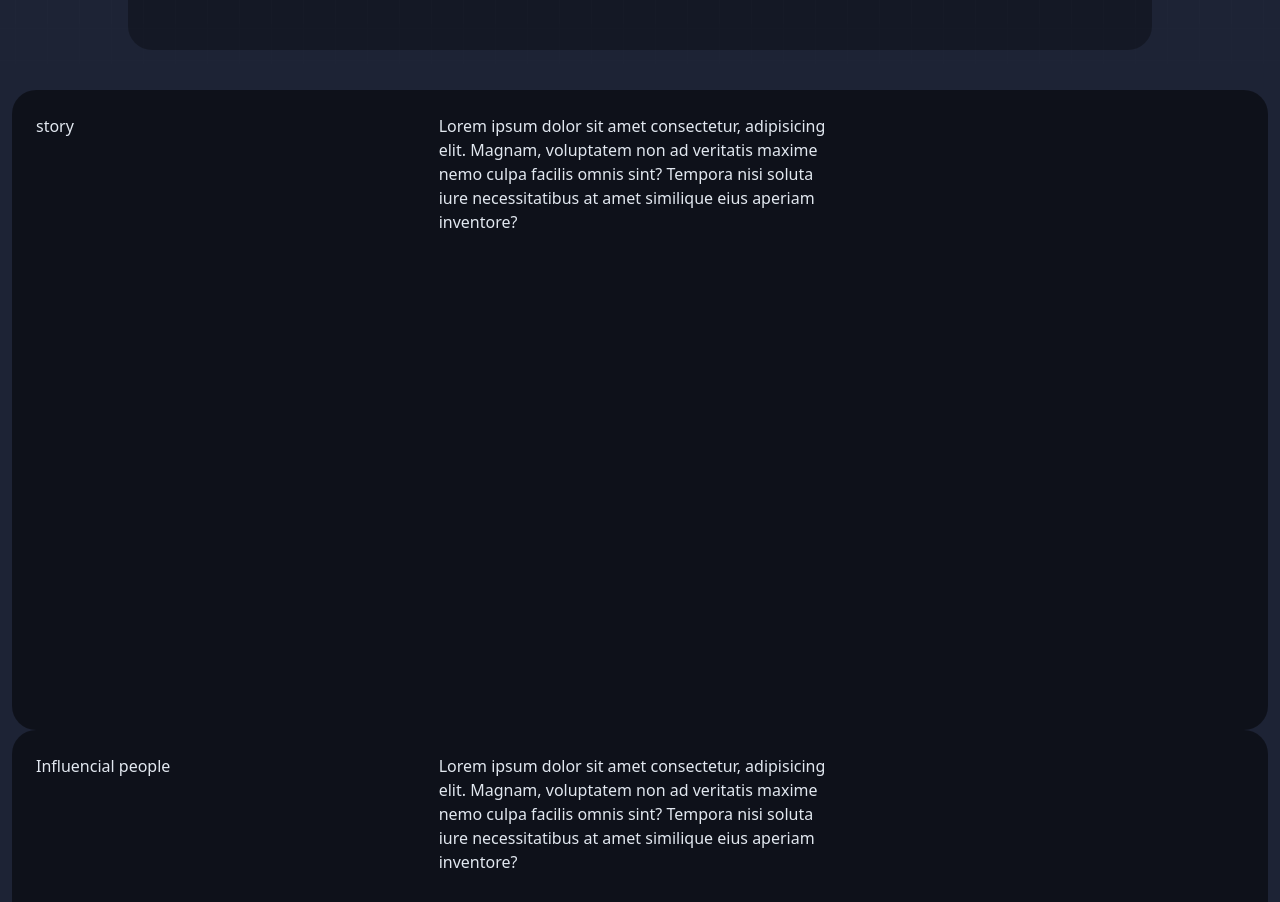
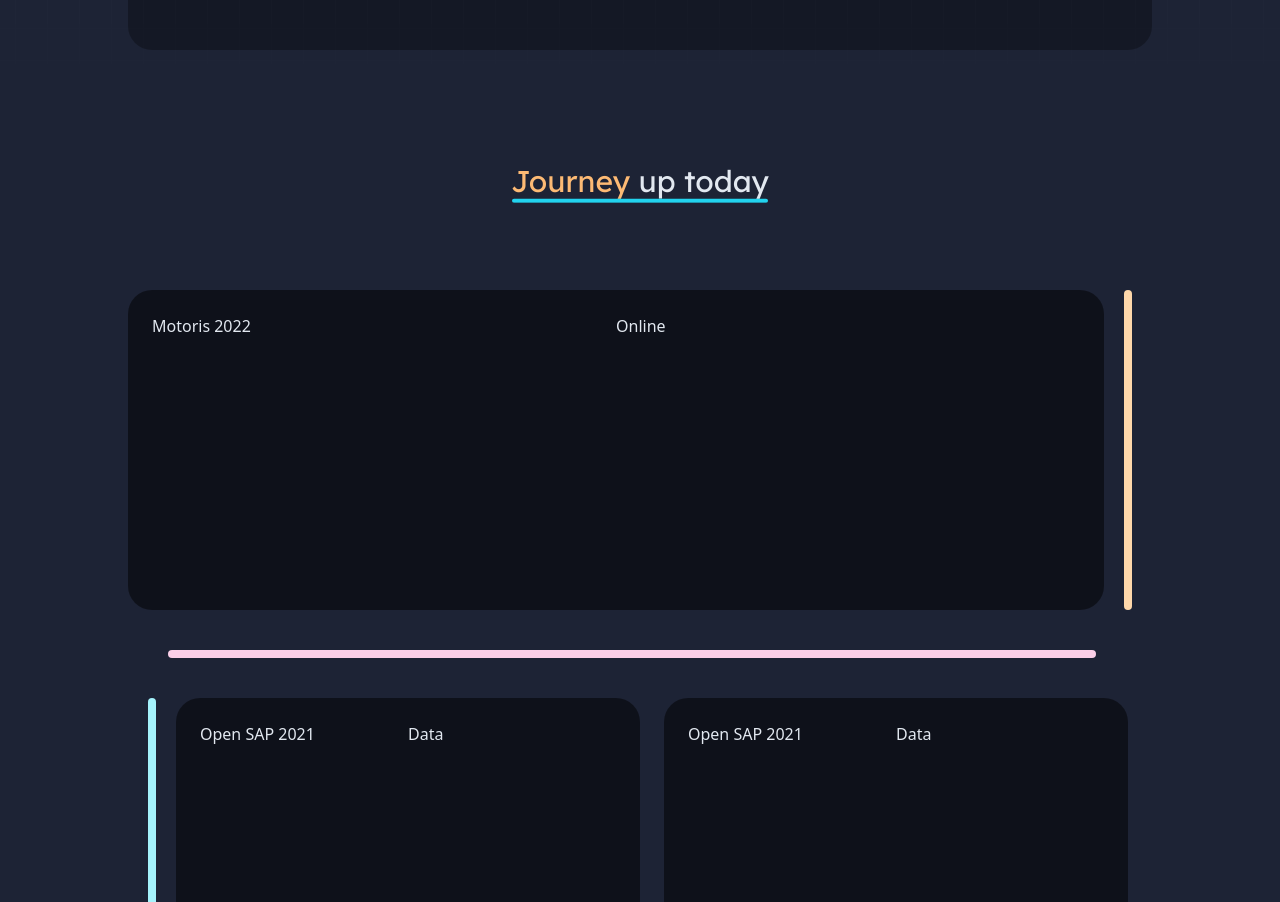
Before and after one commit to benedictgs/svelte-web, a SvelteKit app: page / in a window 1280 px wide. Shown: the part 1895-2797 px from the top of the page. Built offline with nearby package versions, Linux system fonts and the light colour scheme.

Commit message:
content update on home page

```diff
--- a/src/lib/components/page/BragSection.svelte
+++ b/src/lib/components/page/BragSection.svelte
@@ -39,7 +39,7 @@
             </div>
         </section>
     {:else}
-        <section id={id} class="flex justify-center relative"></section>
+        <section id={id} class="flex justify-center relative h-[30rem]"></section>
     {/if}
 
 </IntersectionObserver>
--- a/src/lib/components/page/HeroSection.svelte
+++ b/src/lib/components/page/HeroSection.svelte
@@ -52,12 +52,12 @@
 
 </script>
 
-<IntersectionObserver let:intersecting once={true}>
+<IntersectionObserver let:intersecting once={false}>
     {#if intersecting}
         <section id={id} class="flex justify-center bg-cover bg-top bg-no-repeat bg-fixed bg-[url('$lib/media/background-hero-blur.webp')] pt-4 ">
             <div class="w-full lg:max-w-screen-lg mb-3 grid grid-cols-1 sm:grid-cols-2 md:grid-cols-3 gap-2 lg:gap-10 bg-black/50  mx-3 p-6 md:px-6 rounded-xl">
                 <div class="flex flex-col justify-between sm:max-w-sm row-span-2 lg:col-span-1">
-                    <div in:fade={{delay:600,duration:1000}} class="flex flex-row hover:animate-pulse">
+                    <div in:fade={{delay:200,duration:1000}} class="flex flex-row hover:animate-pulse">
                         <div class="sm:hidden grow-0 max-w-[10rem]">
                             <img loading="lazy" src={PotraitProfileMini} alt="Profile" class="  ">
                         </div>
@@ -69,10 +69,10 @@
                             <h2>Creative Tech Enthusiast</h2>
                         </div>
                     </div>
-                    <picture in:fly="{{delay:1000,duration:2000, y:50}}" class=" hidden sm:grid justify-center hover:animate-pulse">
+                    <picture in:fly="{{delay:500,duration:1000, y:50}}" class=" hidden sm:grid justify-center hover:animate-pulse">
                         <img loading="lazy" src={PotraitProfile} alt="Profile" class="max-h-[40rem] ">
                     </picture>
-                    <div in:fly="{{delay:1200,duration:2000, y:50}}" id="stats" class="grid grid-cols-3 place-items-center p-3">
+                    <div in:fly="{{delay:700,duration:2000, y:50}}" id="stats" class="grid grid-cols-3 place-items-center p-3">
                         <div class="flex flex-col text-center hover:animate-pulse"> <p class="font-bebas text-4xl">{age}</p> <p class="uppercase">yr</p></div>
                         <div class="flex flex-col text-center hover:animate-pulse"> <p class="font-bebas text-4xl">77</p> <p class="uppercase">kg</p></div>
                         <div class="flex flex-col text-center hover:animate-pulse"> <p class="font-bebas text-4xl">177</p> <p class="uppercase">cm</p></div>
@@ -80,8 +80,8 @@
                 </div>
                 <div>
                     <hr class=" my-3  border-gray-600">
-                    <h3 in:fade="{{delay:600, duration:1000}}" class="font-bebas text-xl hover:animate-pulse">Personal Details</h3>
-                    <ul in:fly="{{delay:1000,duration:2000, y:50}}" class="">
+                    <h3 in:fade="{{delay:500, duration:1000}}" class="font-bebas text-xl hover:animate-pulse">Personal Details</h3>
+                    <ul in:fly="{{delay:700,duration:1000, y:50}}" class="">
                         {#each stats as stat}
                         <li class="hover:animate-pulse"><span class="font-light">{stat.key} : </span><span class="font-semibold">{stat.value}</span></li>
                         {/each}
@@ -89,15 +89,15 @@
                 </div>
                 <div class="flex flex-col">
                     <hr class=" my-3  border-gray-600">
-                    <h3 in:fade="{{delay:600,duration:1000}}" class="font-bebas text-xl hover:animate-pulse">Chart</h3>
-                    <div in:fly="{{delay:1000,duration:2000, y:50}}" class=" min-h-[10rem] hover:animate-pulse">
+                    <h3 in:fade="{{delay:500,duration:1000}}" class="font-bebas text-xl hover:animate-pulse">Chart</h3>
+                    <div in:fly="{{delay:700,duration:1000, y:50}}" class=" min-h-[10rem] hover:animate-pulse">
                         <RadarContainer/>
                     </div>
                 </div>
                 <div class="sm:col-span-2 flex flex-col">
                     <hr class=" my-3  border-gray-600">
                     <h3 in:fade="{{delay:600,duration:1000}}" class="font-bebas text-xl mb-3 hover:animate-pulse">Timeline of Performance</h3>
-                    <div in:fly="{{delay:1200,duration:2000, y:50}}" class="min-h-[10rem] hover:animate-pulse">
+                    <div in:fly="{{delay:1400,duration:1000, y:50}}" class="min-h-[10rem] hover:animate-pulse">
                         <LineAreaContainer/>
                     </div>
                 </div>
@@ -105,6 +105,6 @@
             </div>
         </section>
     {:else}
-    <section id={id} class="flex justify-center bg-cover bg-top bg-no-repeat bg-fixed bg-[url('$lib/media/background-hero-blur.webp')] pt-4 "></section>
+    <section id={id} class="flex justify-center bg-cover bg-top bg-no-repeat bg-fixed bg-[url('$lib/media/background-hero-blur.webp')] pt-4 max-h-96"></section>
     {/if}
 </IntersectionObserver>
--- a/src/routes/+page.svelte
+++ b/src/routes/+page.svelte
@@ -1,11 +1,12 @@
 
 <script lang="ts">
-    import { fade } from "svelte/transition";
+    import { fade, fly, scale } from "svelte/transition";
     import BackgroundHighlight from '$lib/media/dark-gradient-highlight.png';
 
     import ScrollUpButton from '$lib/components/ScrollUpButton.svelte';
 	import HeroSection from "$lib/components/page/HeroSection.svelte";
 	import BragSection from "$lib/components/page/BragSection.svelte";
+	import IntersectionObserver from "$lib/components/IntersectionObserver.svelte";
 
     let y = 0;
 
@@ -27,21 +28,94 @@
 
         <div class="absolute top-0 inset-x-0 h-screen max-h-[45rem] [mask-image:linear-gradient(180deg,transparent,black)] bg-[url('$lib/media/one-small-dot.svg')] bg-[center_top_-1px] border-b border-slate-100/5 xl:top-8"></div>
     </section>
+
+
     <HeroSection id="hero"/>
+
     <BragSection id="brag"/>
 
-    <section id="naration" class="flex justify-center ">
-        <div class="container h-[80vh] grid grid-cols-3 bg-black/50  mx-3 p-6 md:px-6 rounded-3xl">
-            <h1 in:fade="{{delay:100,duration:1000}}">story</h1>
-            <p in:fade="{{delay:600,duration:1000}}"> Lorem ipsum dolor sit amet consectetur, adipisicing elit. Magnam, voluptatem non ad veritatis maxime nemo culpa facilis omnis sint? Tempora nisi soluta iure necessitatibus at amet similique eius aperiam inventore?</p>
+    <section id="story" class="flex flex-col items-center mx-3 my-12 sm:my-20">
+        <IntersectionObserver let:intersecting>
+            {#if intersecting}
+            <div class="justify-self-center flex flex-col items-center mb-20 animate-bounce">
+                <h1 class="font-lexend text-3xl"><span class="text-orange-300">Journey</span> up today</h1>
+                <div in:scale="{{duration:2000}}" class="content-center w-[16rem] max-w-full h-1 bg-cyan-400 rounded-full" />
+            </div>
 
-            <div>
+            {:else}
+            <div></div>
+            {/if}
+        </IntersectionObserver>
+        <div class="w-full lg:max-w-screen-lg  grid [grid-template-columns:_3rem_repeat(2,1fr)_3rem]  justify-items-center items-center">
 
+            <div class="col-span-3 w-full">
+                <IntersectionObserver let:intersecting>
+                    {#if intersecting}
+                    <div in:fly="{{duration:1000, x:-100}}" class=" w-full  h-[40vh] grid grid-cols-2 overflow-hidden  bg-black/50  p-6 md:px-6 rounded-3xl">
+                        <h1 in:fade="{{delay:100,duration:1000}}">Motoris 2022</h1>
+                        <p in:fade="{{delay:600,duration:1000}}"> Online </p>
+                        <div>
+                        </div>
+                    </div>
+                    {:else}
+                    <div></div>
+                    {/if}
+                </IntersectionObserver>
             </div>
+            <IntersectionObserver let:intersecting>
+                {#if intersecting}
+                    <div in:scale="{{duration:2000}}" class="w-2 m-auto bg-orange-200 h-full rounded-full "></div>
+                {:else}
+                    <div></div>
+                {/if}
+            </IntersectionObserver>
+            <div class="col-span-4 h-full w-full">
+            <IntersectionObserver let:intersecting>
+                {#if intersecting}
+                    <div in:scale="{{duration:2000}}" class="w-[calc(100%-6rem)] h-2 m-10 rounded-full bg-pink-200 "></div>
+                {:else}
+                    <div></div>
+                {/if}
+            </IntersectionObserver>
+            </div>
+            <div class="w-2 col-span-1 bg-cyan-200 h-full rounded-full"></div>
+            <IntersectionObserver let:intersecting>
+                {#if intersecting}
+                <div in:fly="{{duration:1000, x:100}}" class="w-full sm:max-w-screen-sm h-[40vh] grid grid-cols-2 overflow-hidden  bg-black/50  p-6 md:px-6 rounded-3xl justify-self-end">
+                    <h1 in:fade="{{delay:100,duration:1000}}">Open SAP 2021</h1>
+                    <p in:fade="{{delay:600,duration:1000}}">  Data </p>
+                    <div>
+
+                    </div>
+                </div>
+
+
+                {:else}
+                <div></div>
+                {/if}
+            </IntersectionObserver>
+            <div class="mr-[-3rem] w-full sm:max-w-screen-sm h-[40vh] grid grid-cols-2 overflow-hidden  bg-black/50  p-6 md:px-6 rounded-3xl ">
+                <h1 in:fade="{{delay:100,duration:1000}}">Open SAP 2021</h1>
+                <p in:fade="{{delay:600,duration:1000}}">  Data </p>
+                <div>
+
+                </div>
+            </div>
+            <div></div>
+            <div class="w-[calc(100%-6rem)] h-2 m-10 rounded-full col-span-4 bg-teal-300 "></div>
+
+            <div class="w-full sm:max-w-screen-sm h-[40vh] grid grid-cols-2 overflow-hidden  bg-black/50  p-6 md:px-6 rounded-3xl justify-self-end">
+                <h1 in:fade="{{delay:100,duration:1000}}">Open SAP 2021</h1>
+                <p in:fade="{{delay:600,duration:1000}}">  Data </p>
+                <div>
+
+                </div>
+            </div>
+
         </div>
     </section>
-    <section id="mentor" class="flex justify-center ">
-        <div class="container h-[80vh] grid grid-cols-3 bg-black/50  mx-3 p-6 md:px-6 rounded-3xl">
+    <section id="mentor" class="flex justify-center mt-20">
+        <div class="w-full lg:max-w-screen-lg h-[80vh] grid grid-cols-3 bg-black/50  mx-3 p-6 md:px-6 rounded-3xl">
             <h1 in:fade="{{delay:100,duration:1000}}">Influencial people</h1>
             <p in:fade="{{delay:600,duration:1000}}"> Lorem ipsum dolor sit amet consectetur, adipisicing elit. Magnam, voluptatem non ad veritatis maxime nemo culpa facilis omnis sint? Tempora nisi soluta iure necessitatibus at amet similique eius aperiam inventore?</p>
 
--- a/src/routes/Footer.svelte
+++ b/src/routes/Footer.svelte
@@ -1,7 +1,7 @@
 
 <footer class="flex justify-center items-center z-50">
     <div class="flex justify-between items-center w-full lg:max-w-screen-lg bg-slate-900/40 p-2 m-3 md:p-3 rounded-xl">
-        <p>Copyright ©️ Benedict G. S.</p>
+        <p>Copyright {new Date().getFullYear()}©️ Benedict G. S. </p>
 
     </div>
 </footer>
```
